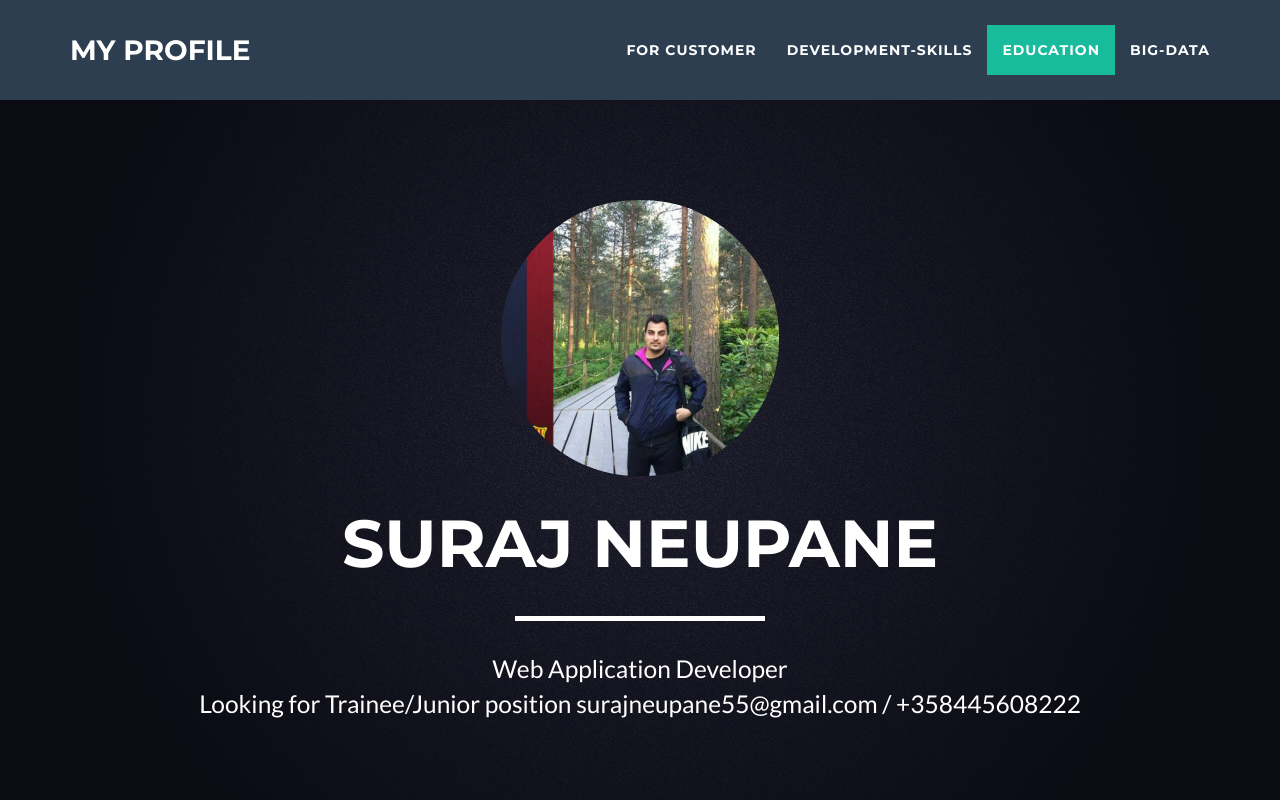
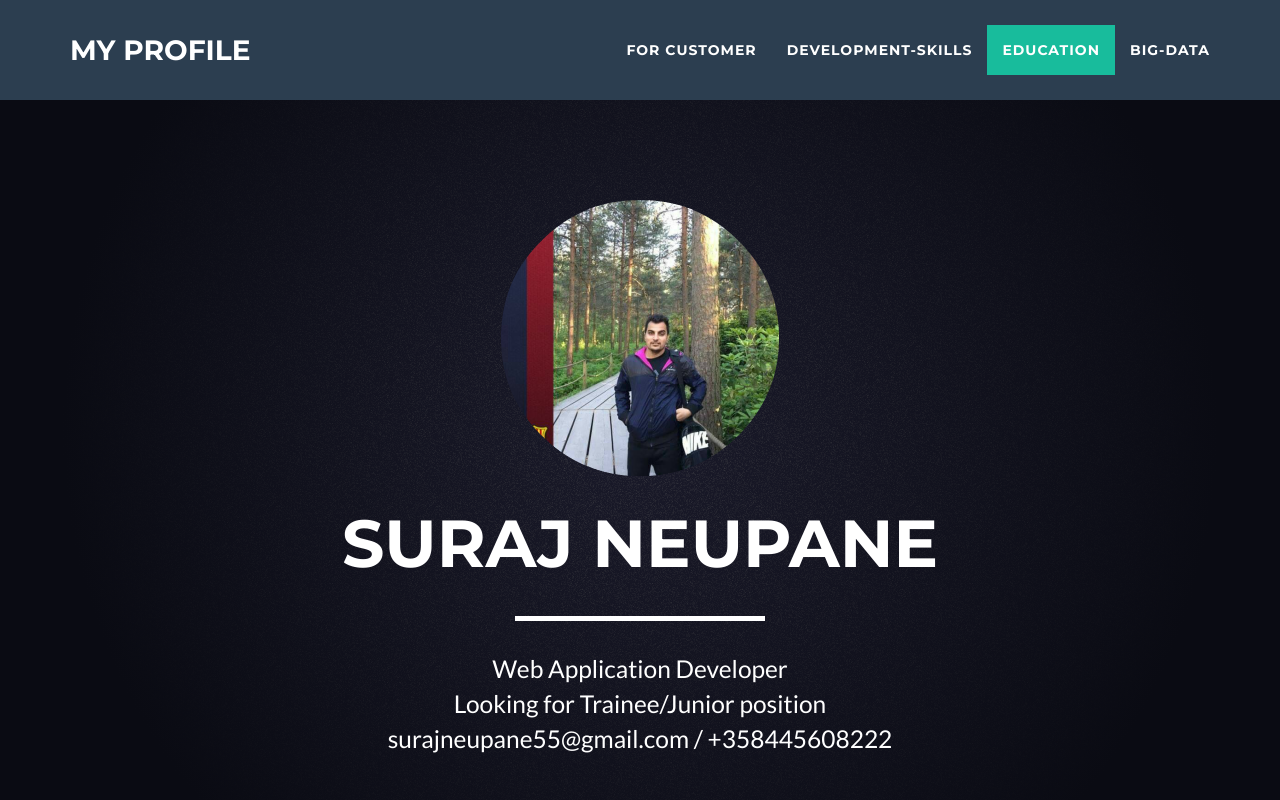
Before and after one commit to surajneupane55/my-portfolio, a website: page index.html in a window 1280 px wide. Shown: the top 800 px of the page. Drawn offline with nearby package versions, Linux system fonts and the light colour scheme.

Commit message:
adding contacts

```diff
--- a/index.html
+++ b/index.html
@@ -85,8 +85,8 @@
                         <span class="name">Suraj Neupane</span>
                         <hr class="star-light">
                         <span class="skills">Web Application Developer </span><br/>
-                        <span class="skills">Looking for Trainee/Junior position </span>
-                        <span class="skills">surajneupane55@gmail.com / +358445608222 </span><br/>
+                        <span class="skills">Looking for Trainee/Junior position </span><br/>
+                        <span class="skills">surajneupane55@gmail.com / +358445608222 </span>
                     </div>
                 </div>
             </div>
```
